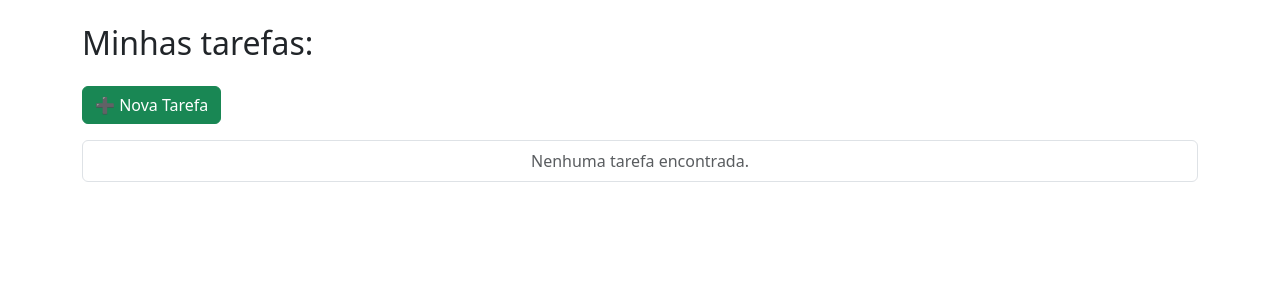
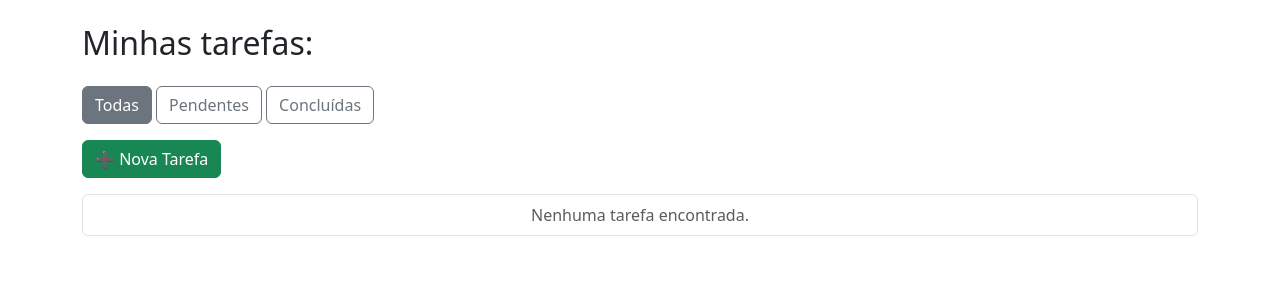
Before and after one commit to brunoapolinariodev/django-todo-app, a Django app: page /?status=todas in a window 1280 px wide. Shown: the part 56-356 px from the top of the page. Run offline with Django 5.2, Linux system fonts and the light colour scheme; the visitor is signed in with stand-in values (Sample User, id 1); data that the repository does not hold is empty.

Commit message:
feat: adicionar botões de filtro por status na interface

```diff
--- a/tasks/templates/tasks/task_list.html
+++ b/tasks/templates/tasks/task_list.html
@@ -1,5 +1,10 @@
 {% extends 'tasks/base.html' %} {% block content %}
 <h2 class="mb-4">Minhas tarefas:</h2>
+<div class="mb-3">
+  <a href="?status=todas" class="btn btn-outline-secondary {% if status == 'todas' %}active{% endif %}">Todas</a>
+  <a href="?status=pendentes" class="btn btn-outline-secondary {% if status == 'pendentes' %}active{% endif %}">Pendentes</a>
+  <a href="?status=concluidas" class="btn btn-outline-secondary {% if status == 'concluidas' %}active{% endif %}">Concluídas</a>
+</div>
 
 <a class="btn btn-success mb-3" href="{% url 'tasks:add_task' %}"
   >➕ Nova Tarefa</a
```
